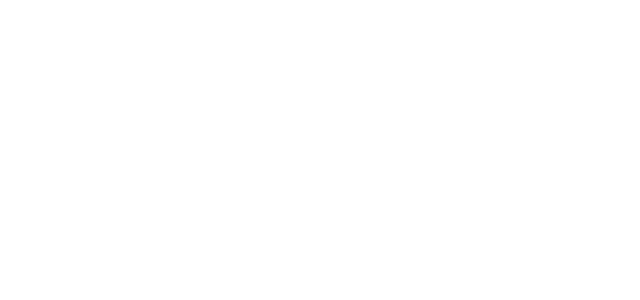
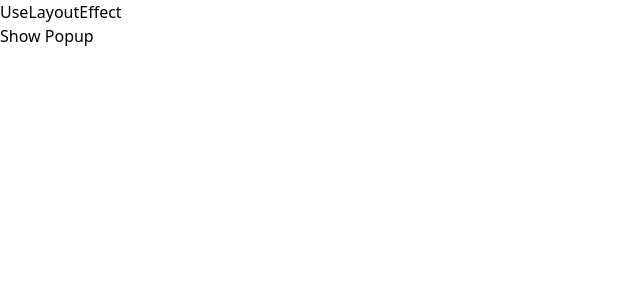
Before and after one commit to Manas0410/React-, a React (Vite) app: page /uselayouteffect in a window 1280 px wide. Before the commit this address had no page. Shown: the top 300 px of the page, without its empty margins (0-640 px from the left). Built offline with nearby package versions, Linux system fonts and the light colour scheme.

Commit message:
uselayout effect

```diff
--- a/src/App.tsx
+++ b/src/App.tsx
@@ -16,6 +16,7 @@
 import UseCallBack from "./Hooks/UseCallBack";
 import { UseRef } from "./Hooks/UseRef";
 import Navigator from "./Navigator";
+import UseLayoutEffect from "./Hooks/UseLayoutEffect";
 
 export const routeConfig = [
   { path: "/search", name: "Draggable", element: <Draggable /> },
@@ -58,6 +59,11 @@
   { path: "/usememo", name: "useMemo", element: <UseMemo /> },
   { path: "/usecallback", name: "useCallback", element: <UseCallBack /> },
   { path: "/useref", name: "useRef", element: <UseRef /> },
+  {
+    path: "/uselayouteffect",
+    name: "useLayoutEffect",
+    element: <UseLayoutEffect />,
+  },
 ];
 
 const App = () => {
--- /dev/null
+++ b/src/Hooks/UseLayoutEffect.tsx
@@ -0,0 +1,41 @@
+// it is similar as useeffect
+// but it runs synchronusly in between react  calclulates all layout positions and tell them to browser to browser actually paint those
+
+import { useEffect, useLayoutEffect, useRef, useState } from "react";
+
+const UseLayoutEffect = () => {
+  const [show, setShow] = useState(false);
+  const popup = useRef<HTMLDivElement>(null);
+  const button = useRef<HTMLButtonElement>(null);
+
+  const handleClick = () => {
+    setShow((p) => !p);
+  };
+
+  //   useeffect will show flicker here
+  useEffect(() => {
+    if (show && popup.current && button.current) {
+      const { bottom } = button.current.getBoundingClientRect();
+      popup.current.style.top = `${bottom + 100}px`;
+    }
+  }, [show]);
+
+  return (
+    <div>
+      <h1>UseLayoutEffect</h1>
+      <button ref={button} onClick={handleClick}>
+        Show Popup
+      </button>
+      {show && (
+        <div
+          ref={popup}
+          className="absolute bg-gray-200 p-4 border border-gray-400 rounded shadow-lg"
+        >
+          this is popup
+        </div>
+      )}
+    </div>
+  );
+};
+
+export default UseLayoutEffect;
```
